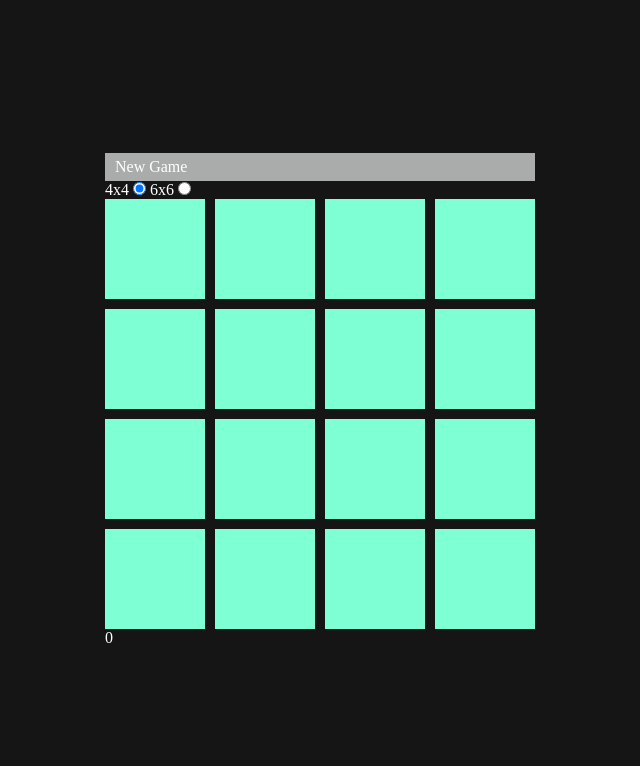
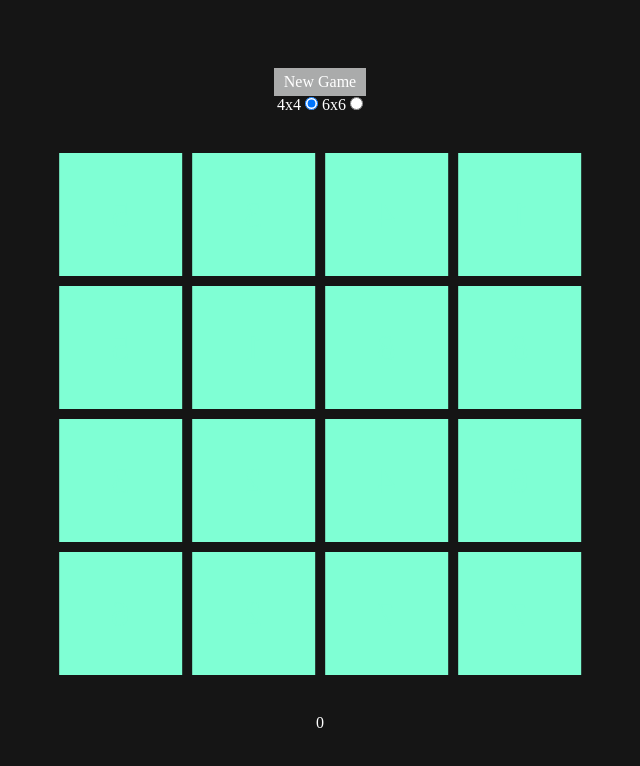
Before and after one commit to Wystov/memory-game, a plain HTML site: page index.html in a window 1280 px wide. Both pictures are taken after a click on the element "New Game". Shown: the whole page, without its empty margins (320-960 px from the left). Drawn offline with Linux system fonts and the light colour scheme.

Commit message:
feat: bigger field size

```diff
--- a/game.js
+++ b/game.js
@@ -59,6 +59,8 @@ function createCardBoard() {
         const card = document.createElement('div');
         card.classList.add('card');
         card.classList.add(`number-${x}`);
+        const cardSize = cardboardSize === 8 ? 22 : 14;
+        card.setAttribute('style', `width: ${cardSize}%; padding: ${cardSize / 2}% 0`);
         card.innerHTML = x;
         cardBoard.append(card);
         card.addEventListener('click', flip);
@@ -67,6 +69,4 @@ function createCardBoard() {
 
 function fieldSelect() {
     cardboardSize = this.value * this.value / 2;
-    if (cardboardSize === 8) cardBoard.style.width = '430px';
-    if (cardboardSize === 18) cardBoard.style.width = '680px';
 }
--- a/style.css
+++ b/style.css
@@ -12,6 +12,14 @@
     height: 100vh;
     width: 100%;
 }
+
+.game {
+    display: flex;
+    flex-direction: column;
+    justify-content: center;
+    align-items: center;
+}
+
 .start {
     background-color: rgb(170, 171, 171);
     padding: 5px 10px;
@@ -21,7 +29,11 @@
 .cardboard {
     display: flex;
     flex-wrap: wrap;
-    width: 430px;
+    justify-content: center;
+    align-content: center;
+    margin: 20px;
+    width: 70vh;
+    height: 70vh;
     gap: 10px;
 }
 
@@ -31,8 +43,7 @@
     justify-content: center;
     align-items: center;
     user-select: none;
-    width: 100px;
-    height: 100px;
+    height: 0;
     cursor: pointer;
     background-color: aquamarine;
     color: aquamarine;
```
